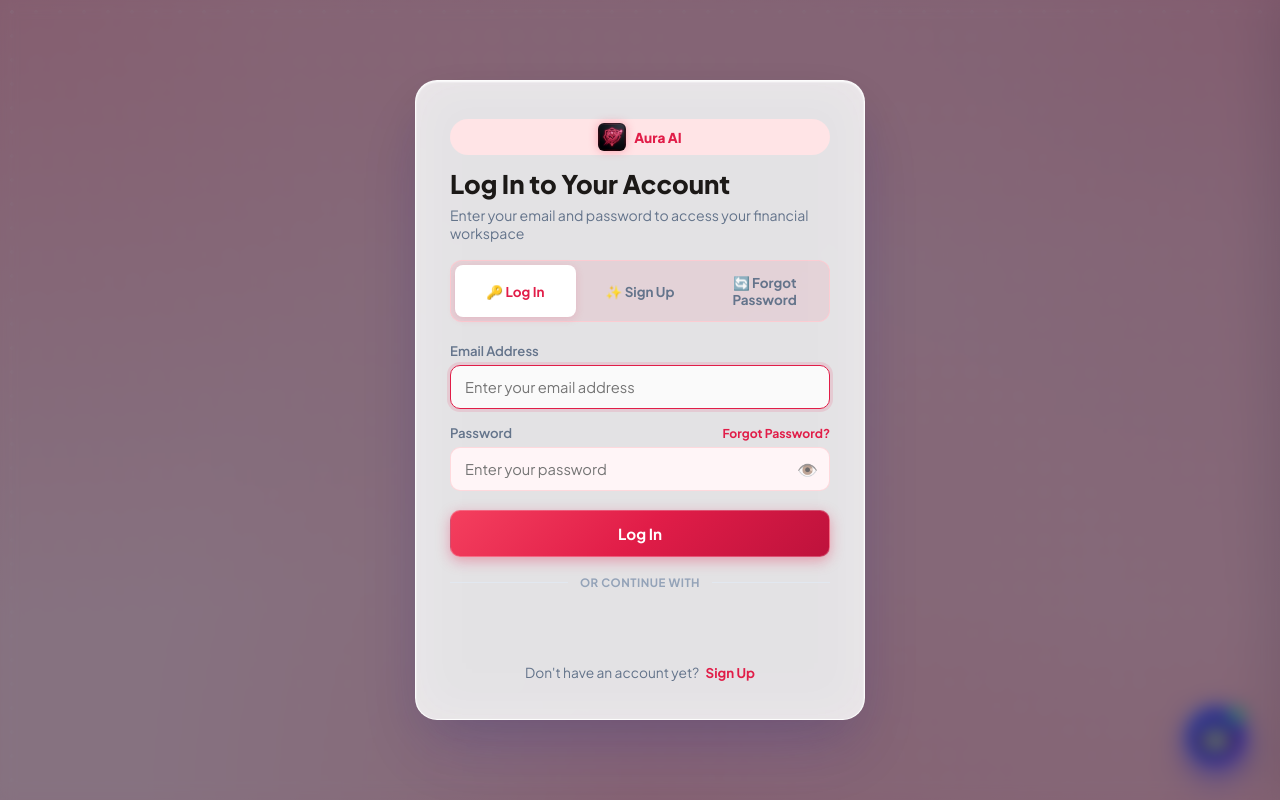
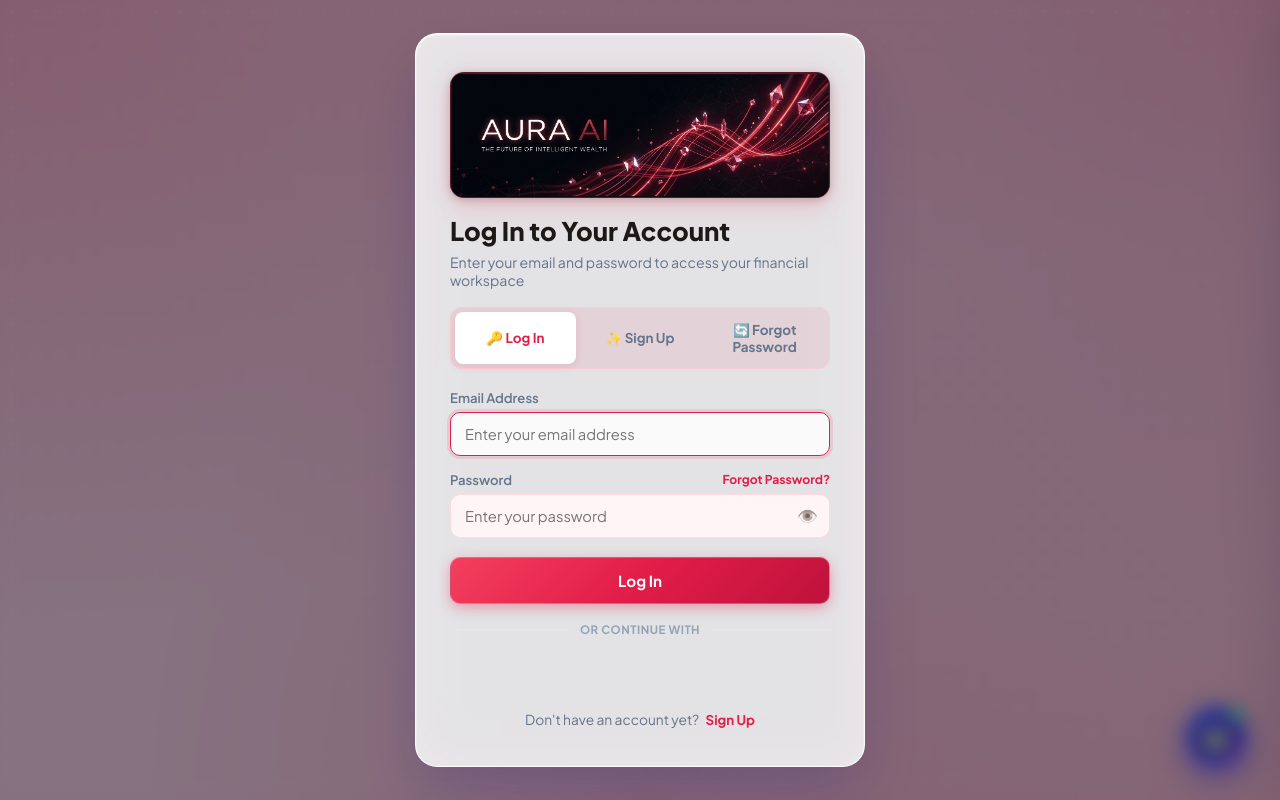
Before and after one commit to badtobiop/money-monitor, a website: page public/index.html in a window 1280 px wide. Drawn offline with nearby package versions, Linux system fonts and the light colour scheme.

Commit message:
Replace small auth logo with custom cyberpunk fintech banner on login modal

```diff
--- a/public/index.html
+++ b/public/index.html
@@ -34,7 +34,9 @@
     <div id="auth-modal" class="auth-overlay">
         <div class="auth-card">
             <div class="auth-header">
-                <div class="auth-logo" style="display: flex; align-items: center; justify-content: center; gap: 8px;"><img src="/logo.png?v=2" alt="Aura Logo" style="width: 28px; height: 28px; border-radius: 6px; object-fit: cover; box-shadow: 0 0 10px rgba(244, 63, 94, 0.4);"><span>Aura AI</span></div>
+                <div class="auth-banner-container">
+                <img src="/auth-banner.jpg" alt="Aura AI — Intelligent Wealth" class="auth-banner-img">
+            </div>
                 <h2 id="auth-title">Log In to Your Account</h2>
                 <p id="auth-subtitle">Enter your email and password to access your financial workspace</p>
             </div>
--- a/public/style.css
+++ b/public/style.css
@@ -213,6 +213,25 @@
 @keyframes modalPop {
     from { opacity: 0; transform: scale(0.95) translateY(10px); }
     to { opacity: 1; transform: scale(1) translateY(0); }
+}
+
+
+.auth-banner-container {
+    width: 100%;
+    margin-bottom: 16px;
+    border-radius: 14px;
+    overflow: hidden;
+    box-shadow: 0 8px 24px rgba(244, 63, 94, 0.22), 0 2px 8px rgba(0, 0, 0, 0.2);
+    border: 1px solid rgba(244, 63, 94, 0.35);
+    background: #0d0407;
+}
+
+.auth-banner-img {
+    width: 100%;
+    height: auto;
+    max-height: 130px;
+    object-fit: cover;
+    display: block;
 }
 
 .auth-logo {
```
Also changed, not shown: public/auth-banner-full.jpg (added), public/auth-banner.jpg (added).
